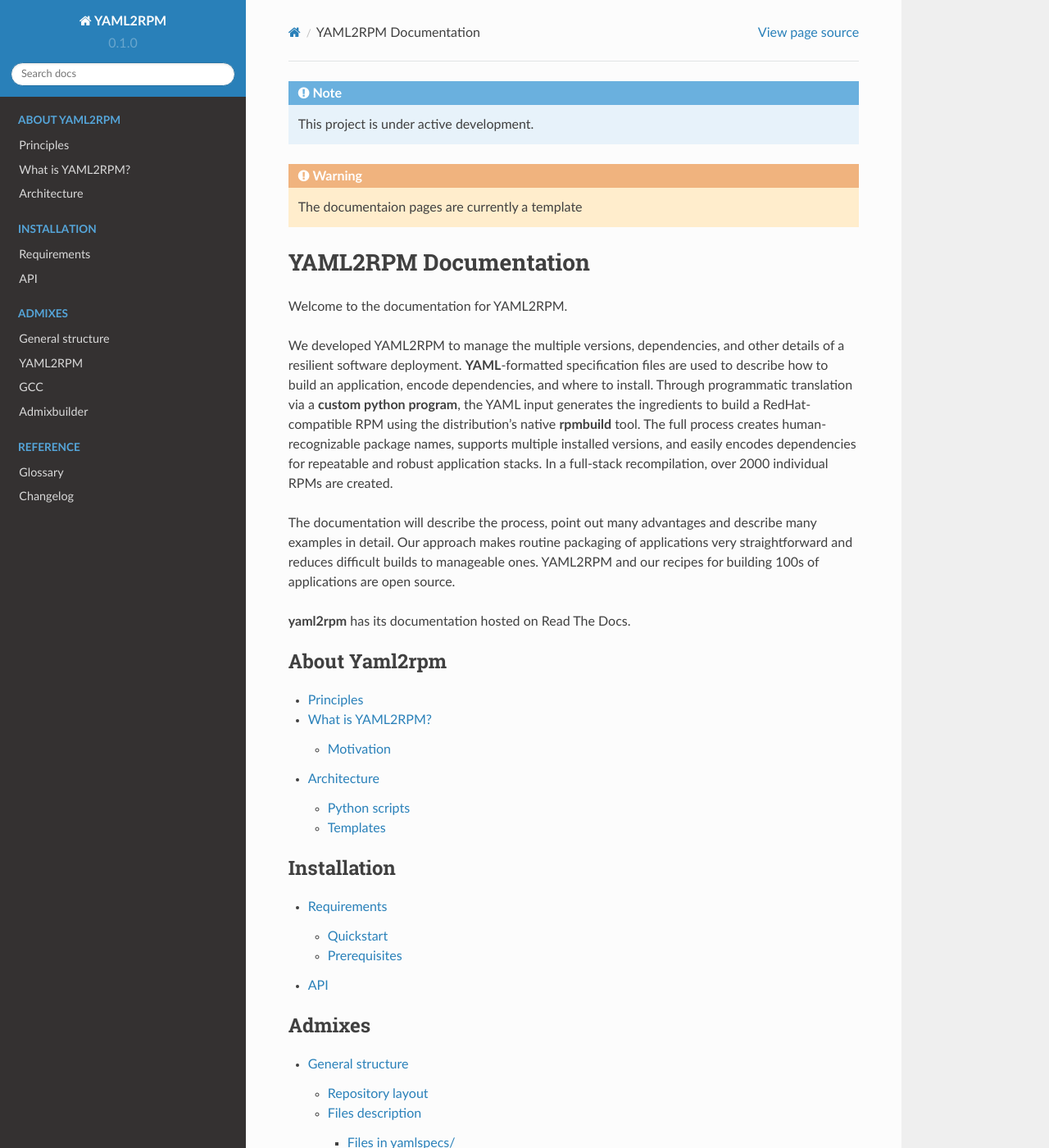
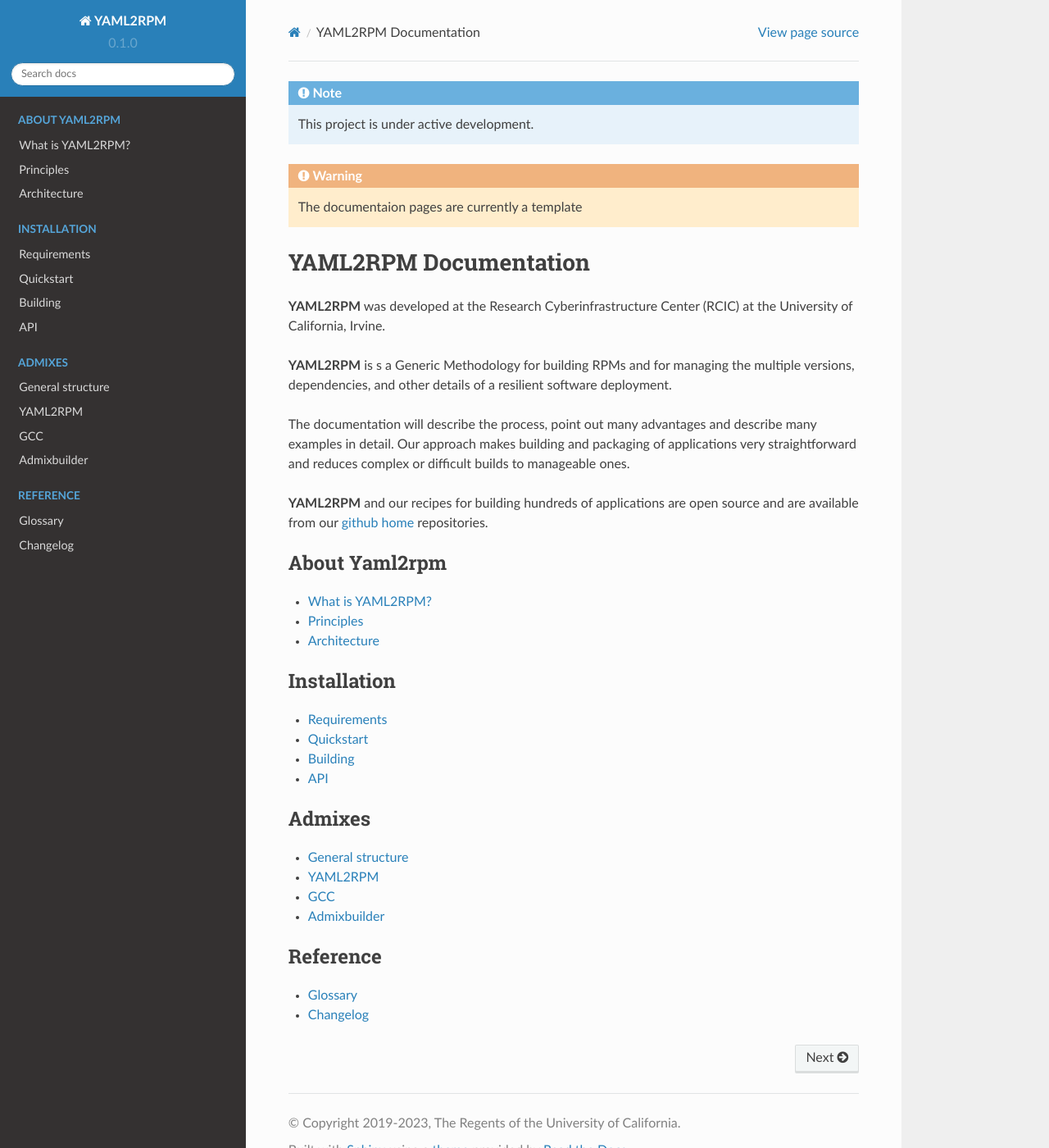
Before and after one commit to RCIC-UCI-Public/yaml2rpm-docs, a Sphinx documentation site: the page built from docs/source/index.rst, in a window 1280 px wide and 1400 px high. Shown: the whole window at 82% size. Built offline with Sphinx 7.4.7 and the Read the Docs theme 2.0.0, drawn with Linux system fonts in a browser that asks for light colours; some of the changed text lies outside the part shown.

```diff
--- a/docs/source/index.rst
+++ b/docs/source/index.rst
@@ -8,36 +8,39 @@
 YAML2RPM Documentation
 ======================
 
-Welcome to the documentation for YAML2RPM.
+**YAML2RPM** was developed at the Research Cyberinfrastructure Center (RCIC)
+at the University of California, Irvine.
 
-We developed YAML2RPM to manage the multiple versions, dependencies, and other details of a resilient software deployment.
-**YAML**-formatted specification files are used to describe how to build an application, encode dependencies, and where to install.
-Through programmatic translation via a **custom python program**, the YAML input generates the ingredients to build a
-RedHat-compatible RPM using the distribution's native **rpmbuild** tool. The full process creates human-recognizable package names,
-supports multiple installed versions, and easily encodes dependencies for repeatable and robust application stacks.
-In a full-stack recompilation, over 2000 individual RPMs are created.
+**YAML2RPM** is s a Generic Methodology for building RPMs and for managing
+the multiple versions, dependencies, and other details of a resilient software deployment.
 
 The documentation will describe the process, point out many advantages and describe many examples in detail.
-Our approach makes routine packaging of applications very straightforward and reduces difficult builds to
-manageable ones. YAML2RPM and our recipes for building 100s of applications are open source.
+Our approach makes building and  packaging of applications very straightforward and reduces complex or
+difficult builds to manageable ones.
 
-**yaml2rpm** has its documentation hosted on Read The Docs.
+**YAML2RPM** and our recipes for building hundreds of applications are open source
+and are available from our :term:`github home` repositories.
+
 
 .. toctree::
    :glob:
+   :maxdepth: 1
    :caption: About Yaml2rpm
 
+   about/preface
    about/principles
-   about/preface
    about/architecture
 
 .. toctree::
+   :maxdepth: 1
    :caption: Installation
 
    installation/requirements
+   installation/quickstart
    installation/api
 
 .. toctree::
+   :maxdepth: 1
    :caption: Admixes
 
    admixes/layout
```
Also changed, not shown: other parts of docs/source/index.rst (+1 -0 lines).
